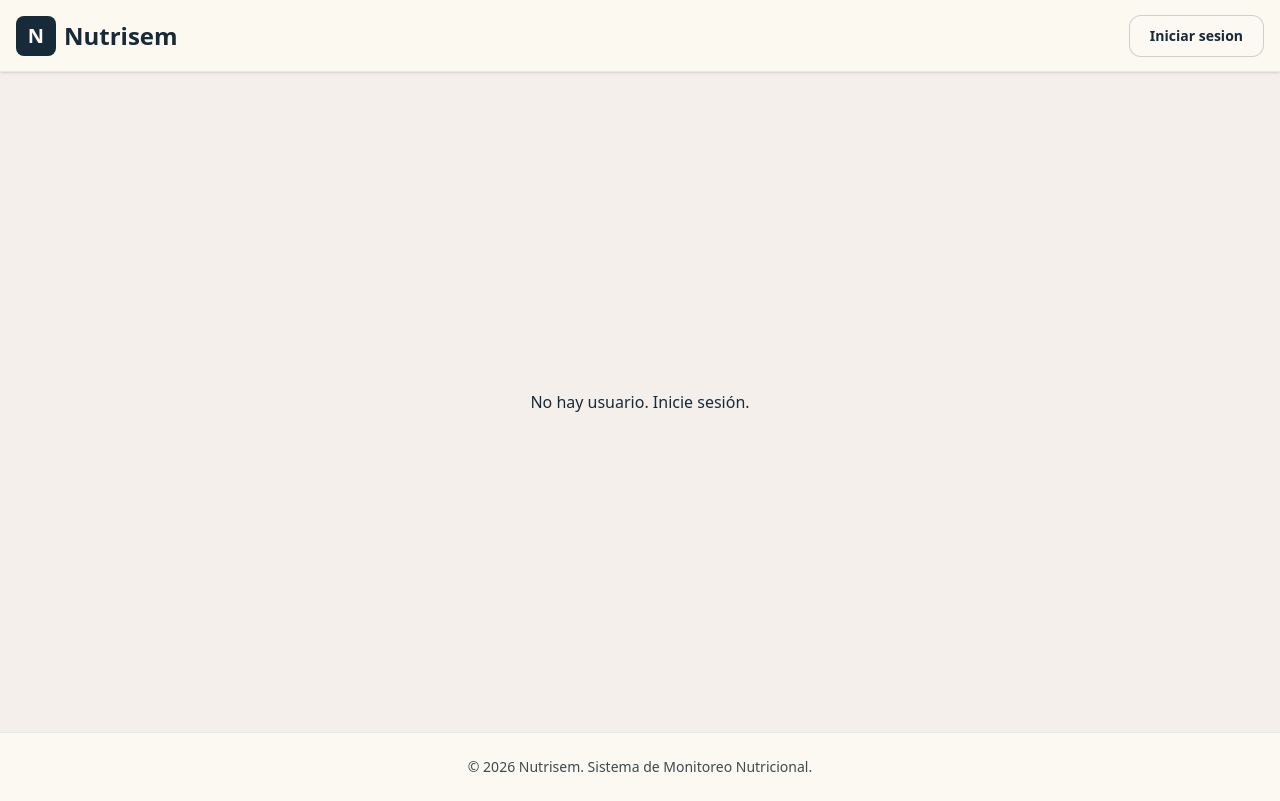
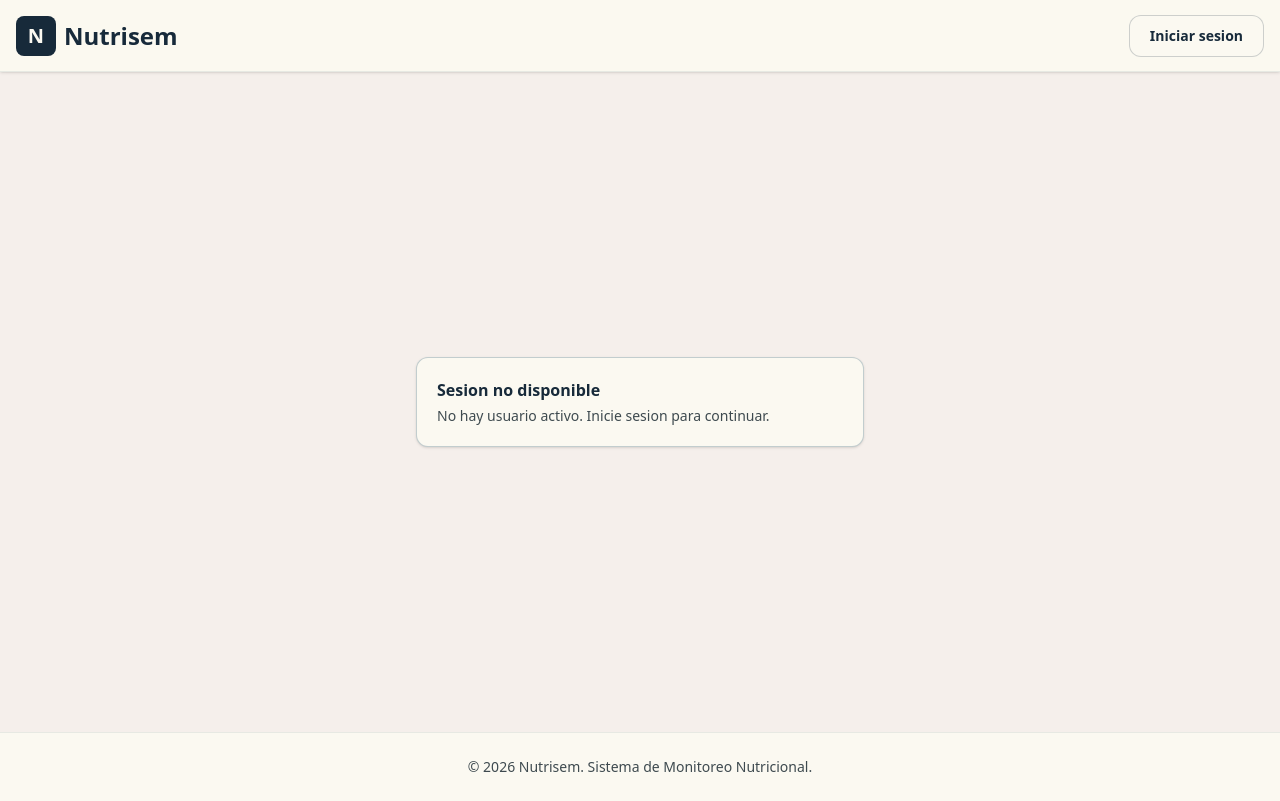
Before and after one commit to silvana602/NutrisemFront, a Next.js app: page /dashboard in a window 1280 px wide. Built offline with nearby package versions, Linux system fonts and the light colour scheme.

Commit message:
Mejoras extras

```diff
--- a/src/app/(auth)/login/page.tsx
+++ b/src/app/(auth)/login/page.tsx
@@ -8,7 +8,7 @@ export default function LoginPage() {
       </h1>
 
       <p className="mt-1 text-center text-sm text-nutri-dark-grey">
-        Accede a la plataforma y conoce mas sobre tu estado nutricional.
+        Bienvenid@ a Nutrisem. Por favor, introduzca sus credenciales para acceder a su cuenta.
       </p>
 
       <div className="mt-6">
--- a/src/app/dashboard/layout.tsx
+++ b/src/app/dashboard/layout.tsx
@@ -22,8 +22,15 @@ export default function DashboardLayout({ children }: DashboardLayoutProps) {
 
   if (!user) {
     return (
-      <div className="flex min-h-[calc(100dvh-var(--nutri-navbar-height)-var(--nutri-footer-height))] items-center justify-center text-nutri-primary">
-        No hay usuario. Inicie sesión.
+      <div className="flex min-h-[calc(100dvh-var(--nutri-navbar-height)-var(--nutri-footer-height))] items-center justify-center px-4">
+        <div className="w-full max-w-md rounded-xl border border-nutri-secondary/35 bg-nutri-white p-5 shadow-sm">
+          <p className="text-base font-semibold text-nutri-primary">
+            Sesion no disponible
+          </p>
+          <p className="mt-1 text-sm text-nutri-dark-grey">
+            No hay usuario activo. Inicie sesion para continuar.
+          </p>
+        </div>
       </div>
     );
   }
--- a/src/app/dashboard/page.tsx
+++ b/src/app/dashboard/page.tsx
@@ -43,12 +43,22 @@ export default function DashboardPage() {
         <>
           <AlertDialog
             open={showAlert}
-            title="Error"
+            title="Rol desconocido"
             message={alertMessage}
             onClose={() => setShowAlert(false)}
           />
-          <div className="flex justify-center items-center h-full">
-            <LoadingButton loading={true}>Cargando...</LoadingButton>
+          <div className="flex h-full items-center justify-center px-4">
+            <div className="w-full max-w-md rounded-xl border border-nutri-secondary/35 bg-nutri-white p-5 text-center shadow-sm">
+              <p className="text-base font-semibold text-nutri-primary">
+                No se pudo cargar el panel
+              </p>
+              <p className="mt-1 text-sm text-nutri-dark-grey">
+                Rol desconocido. Contacte con soporte.
+              </p>
+              <div className="mt-4 flex justify-center">
+                <LoadingButton loading={true}>Cargando...</LoadingButton>
+              </div>
+            </div>
           </div>
         </>
       );
--- a/src/components/layout/navbar/Navbar.tsx
+++ b/src/components/layout/navbar/Navbar.tsx
@@ -125,11 +125,11 @@ export const Navbar = () => {
             <div className="hidden md:block">
               <UserMenu />
             </div>
-          ) : (
+          ) : pathname !== "/login" ? (
             <Button variant="outline" className="px-3 py-2 text-sm sm:px-5 sm:py-2.5">
               <Link href={`/login${nextQuery}`}>Iniciar sesion</Link>
             </Button>
-          )}
+          ) : null}
         </div>
       </div>
 
```
